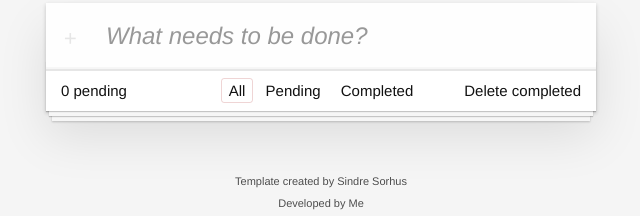
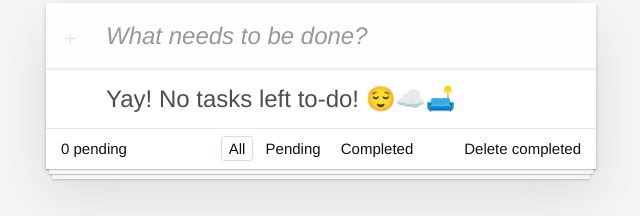
Before and after one commit to MANTECAD4/to-do-Javascript, a website built with Vite: page docs/index.html in a window 1280 px wide. Shown: the part 127-343 px from the top of the page, without its empty margins (319-959 px from the left). Built offline with nearby package versions, Linux system fonts and the light colour scheme; files whose address does not match are found by name.

Commit message:
fix init todos

```diff
--- a/docs/index.html
+++ b/docs/index.html
@@ -6,7 +6,7 @@
     <meta name="viewport" content="width=device-width, initial-scale=1.0" />
     <!-- <link href="https://cdn.jsdelivr.net/npm/bootstrap@5.3.5/dist/css/bootstrap.min.css" rel="stylesheet" integrity="sha384-SgOJa3DmI69IUzQ2PVdRZhwQ+dy64/BUtbMJw1MZ8t5HZApcHrRKUc4W0kG879m7" crossorigin="anonymous"> -->
     <title>Todo App</title>
-    <script type="module" crossorigin src="/to-do-Javascript/assets/index-B1rQSXss.js"></script>
+    <script type="module" crossorigin src="/to-do-Javascript/assets/index-Bb_gp3CK.js"></script>
     <link rel="stylesheet" crossorigin href="/to-do-Javascript/assets/index-ONwxxo3c.css">
   </head>
   <body>
--- a/src/store/todo.store.js
+++ b/src/store/todo.store.js
@@ -9,7 +9,7 @@ export const Filters = {
 }
 
 const state = {
-    todos: [,],
+    todos: [],
     filter : Filters.all,
 }
 
```
Also changed, not shown: docs/assets/index-Bb_gp3CK.js (renamed from docs/assets/index-B1rQSXss.js, +1 -1 lines).
